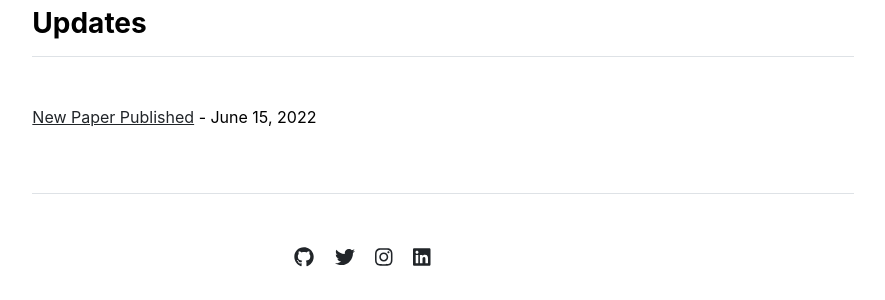
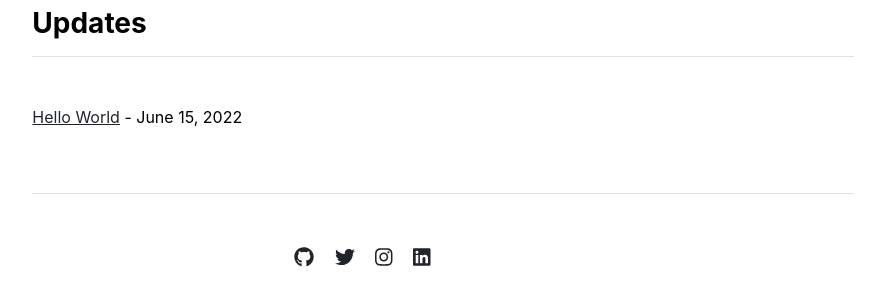
Before and after one commit to diandarisma/diandarisma.github.io, a Jekyll site: the page built from index.md, in a window 1280 px wide. Shown: the part 691-991 px from the top of the page, without its empty margins (197-1082 px from the left). Built offline with Jekyll 4.4.1, drawn with Linux system fonts in a browser that asks for light colours.

Commit message:
Update 2022-06-15-hello-world.md

```diff
--- a/_posts/2022-06-15-hello-world.md
+++ b/_posts/2022-06-15-hello-world.md
@@ -1,6 +1,6 @@
 ---
 layout: post
-title: "New Paper Published"
+title: "Hello World"
 ---
 
 "Hello World"
```
